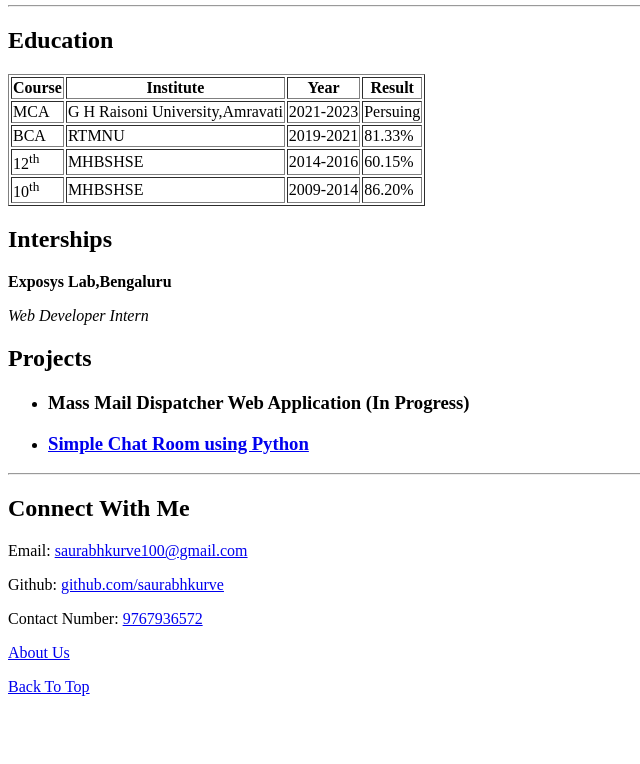
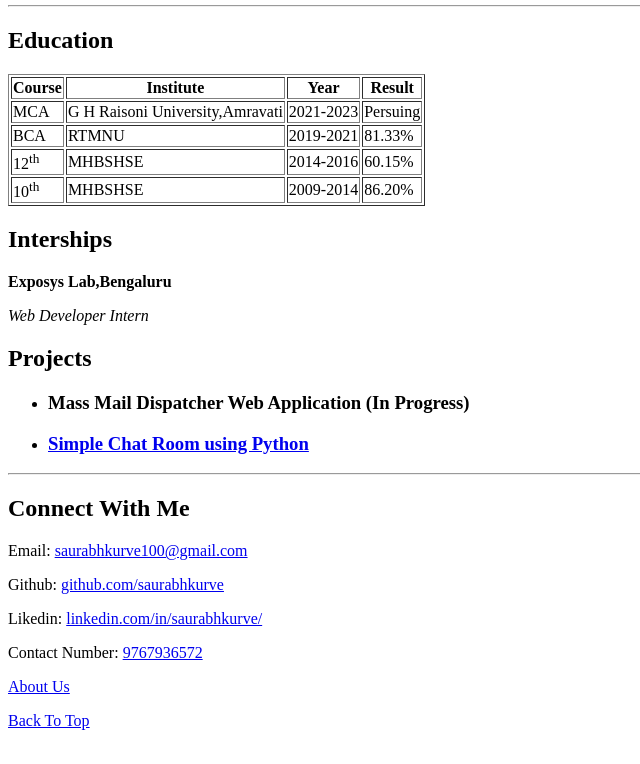
Before and after one commit to saurabhkurve/resume, a plain HTML site: page index.html in a window 1280 px wide. Shown: the part 254-1018 px from the top of the page, without its empty margins (0-640 px from the left). Drawn offline with Linux system fonts and the light colour scheme.

Commit message:
Update index.html

```diff
--- a/index.html
+++ b/index.html
@@ -90,6 +90,7 @@
     <h2>Connect With Me</h2>
     <p>Email: <a href="mailto:saurabhkurve100@gmail.com">saurabhkurve100@gmail.com</p></a>
     <p>Github: <a href="https://github.com/saurabhkurve">github.com/saurabhkurve</p></a>
+    <p>Likedin: <a href="https://www.linkedin.com/in/saurabhkurve/">linkedin.com/in/saurabhkurve/</a></p>
     <p>Contact Number: <a href="tel:+919767936572">9767936572</p></a>
 
     <a href="aboutus.html" target="_blank"><p>About Us</p></a>
```
